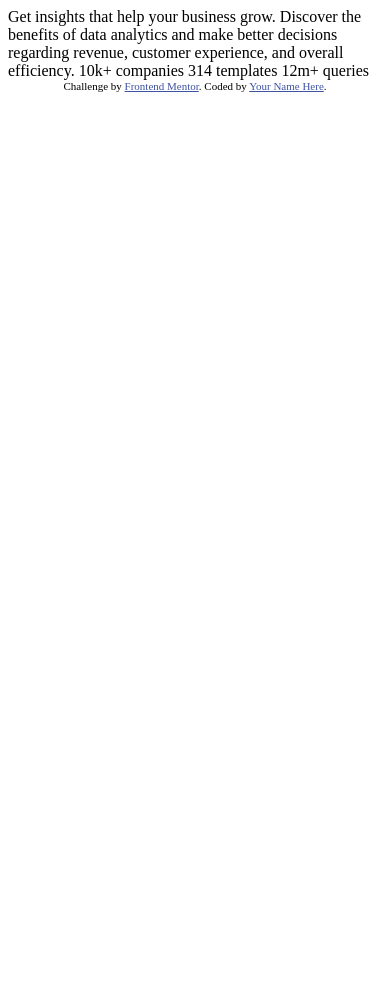
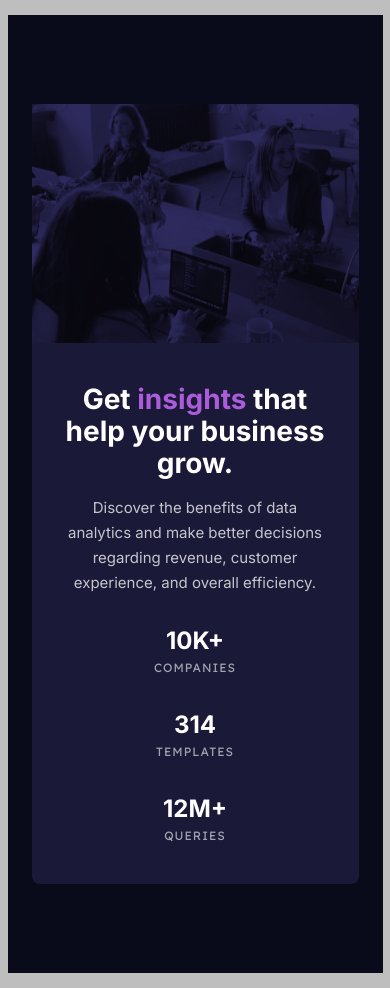
Before and after one commit to Madmanden/stats-preview-card-component, a plain HTML site: page index.html in a window 390 px wide. Before the commit the page ends 844 px from the top, so only its background shows below. Drawn offline with Linux system fonts and the light colour scheme.

Commit message:
mobile style added

```diff
--- a/index.html
+++ b/index.html
@@ -1,33 +1,50 @@
 <!DOCTYPE html>
 <html lang="en">
+
 <head>
   <meta charset="UTF-8">
-  <meta name="viewport" content="width=device-width, initial-scale=1.0"> <!-- displays site properly based on user's device -->
-
+  <meta name="viewport" content="width=device-width, initial-scale=1.0">
+  <!-- displays site properly based on user's device -->
+  <link rel="preconnect" href="https://fonts.googleapis.com">
+  <link rel="preconnect" href="https://fonts.gstatic.com" crossorigin>
+  <link href="https://fonts.googleapis.com/css2?family=Inter:wght@400;700&family=Lexend+Deca&display=swap"
+    rel="stylesheet">
   <link rel="icon" type="image/png" sizes="32x32" href="./images/favicon-32x32.png">
+  <link rel="stylesheet" href="style/style.css">
 
   <title>Frontend Mentor | Stats preview card component</title>
 
   <!-- Feel free to remove these styles or customise in your own stylesheet 👍 -->
-  <style>
-    .attribution { font-size: 11px; text-align: center; }
-    .attribution a { color: hsl(228, 45%, 44%); }
-  </style>
+
 </head>
+
 <body>
+  <div class="container">
+    <main class="card">
 
-  Get insights that help your business grow.
+      <div class="card__main-image"></div>
+      <div class="card__main-content">
+        <section class="card__header">
+          <h1 class="card__header__title">Get <span class="card__header__title--accent">insights</span> that help your
+            business grow.</h1>
+        </section>
 
-  Discover the benefits of data analytics and make better decisions regarding revenue, customer
-  experience, and overall efficiency.
+        <section class="card__body">
+          <p class="card__body__content">Discover the benefits of data analytics and make better decisions regarding
+            revenue,
+            customer experience, and overall efficiency.</p>
+        </section>
 
-  10k+ companies
-  314 templates
-  12m+ queries
+        <section class="card__footer">
+          <p><span class="card__footer__heading">10k+</span> <span class="card__footer__body">companies</span></p>
 
-  <div class="attribution">
-    Challenge by <a href="https://www.frontendmentor.io?ref=challenge" target="_blank">Frontend Mentor</a>.
-    Coded by <a href="#">Your Name Here</a>.
+          <p><span class="card__footer__heading">314</span> <span class="card__footer__body">templates</span></p>
+
+          <p><span class="card__footer__heading">12m+</span> <span class="card__footer__body">queries</span></p>
+        </section>
+      </div>
+    </main>
   </div>
 </body>
+
 </html>
--- a/style/style.scss
+++ b/style/style.scss
@@ -0,0 +1,128 @@
+// BEM docs: https://en.bem.info/methodology/
+// Resource on BEM: https://www.youtube.com/watch?v=aKenj9ZQwJg
+
+$main-background: hsl(233, 47%, 7%); // main background
+$card-background: hsl(244, 38%, 16%); // card background
+$accent: hsl(277, 64%, 61%); // accent
+$white: hsl(0, 0%, 100%); // main heading, stats
+$main-paragraph: hsla(0, 0%, 100%, 0.75); // main paragraph
+$stats-heading: hsla(0, 0%, 100%, 0.6); // stats heading
+
+//.card__main-image .card__header .card__header__title .card__body .card__body__content .card_footer
+
+* {
+  box-sizing: border-box;
+}
+
+body {
+  font-size: 15px;
+  height: 100vh;
+  margin: 72px 0;
+  color: white; //
+  display: flex;
+  align-items: center;
+  justify-content: center;
+  //background-color: $main-background; // ?????
+  background-color: rgb(190, 190, 190);
+}
+
+.container {
+  height: 958px; //896px
+  width: 375px;
+  background-color: $main-background;
+  //margin: 0 auto;
+  //padding: 88px 0; //58px 0;
+  display: flex;
+  align-items: center;
+  justify-content: center;
+}
+
+.card {
+  height: 780px;
+  width: 327px;
+  //margin: auto;
+  border-bottom-left-radius: 8px;
+  border-bottom-right-radius: 8px;
+  background-color: $card-background;
+  display: flex;
+  flex-direction: column;
+  text-align: center;
+
+  &__main-image {
+    height: 240px;
+    max-width: 327px;
+    border-top-left-radius: 8px;
+    border-top-right-radius: 8px;
+    background-color: $accent;
+    background-image: url("/images/image-header-mobile.jpg");
+    background-size: cover;
+    mix-blend-mode: overlay;
+    opacity: 0.75;
+
+  }
+
+  &__main-content {
+    height: 542px;
+  }
+
+  &__header {
+    &__title {
+      margin: 0 auto;
+      margin-top: 40px;
+      width: 264px;
+      font-family: Inter;
+      font-weight: 700;
+      font-size: 28px;
+      line-height: 32px;
+      color: $white;
+
+      &--accent {
+        color: $accent;
+      }
+    }
+  }
+
+  &__body {
+    &__content {
+      width: 264px;
+      margin: 0 auto;
+      margin-top: 16px;
+      font-family: Inter;
+      font-weight: 400;
+      font-size: 15px;
+      line-height: 25px;
+      color: $main-paragraph;
+    }
+  }
+
+  &__footer {
+    display: flex;
+    flex-direction: column;
+    // margin: auto;
+    padding-top: 16px;
+    height: 264px;
+
+
+    &__heading {
+      display: block;
+      text-transform: uppercase;
+      font-family: Inter;
+      font-weight: 700;
+      font-size: 24px;
+      line-height: 29px;
+      color: $white;
+    }
+
+    &__body {
+      text-transform: uppercase;
+      font-family: "Lexend Deca";
+      font-weight: 400;
+      font-size: 12px;
+      line-height: 25px;
+      text-align: center;
+      letter-spacing: 1px;
+      text-transform: uppercase;
+      color: $stats-heading;
+    }
+  }
+}
```
Also changed, not shown: style/style.css, 1 other file.
